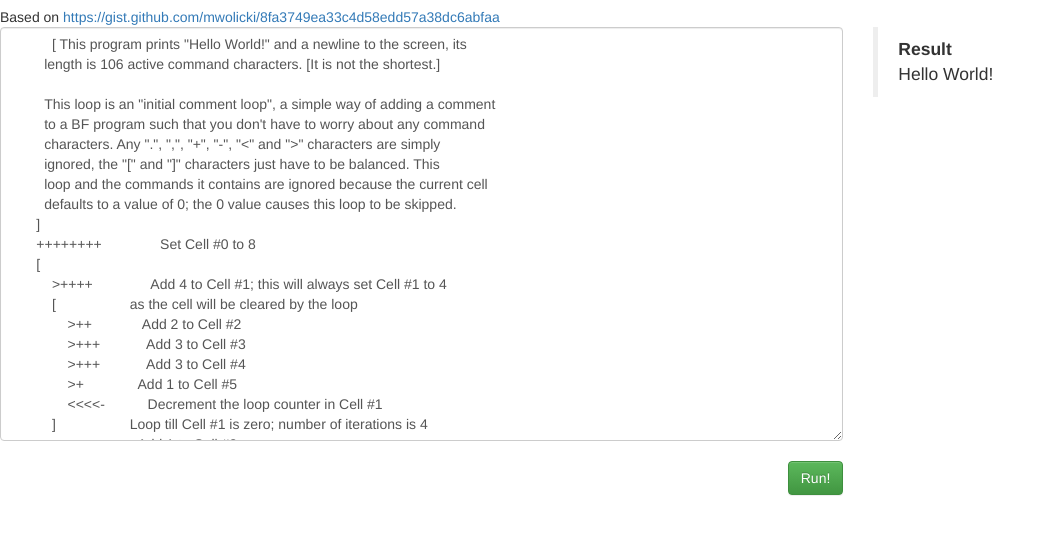
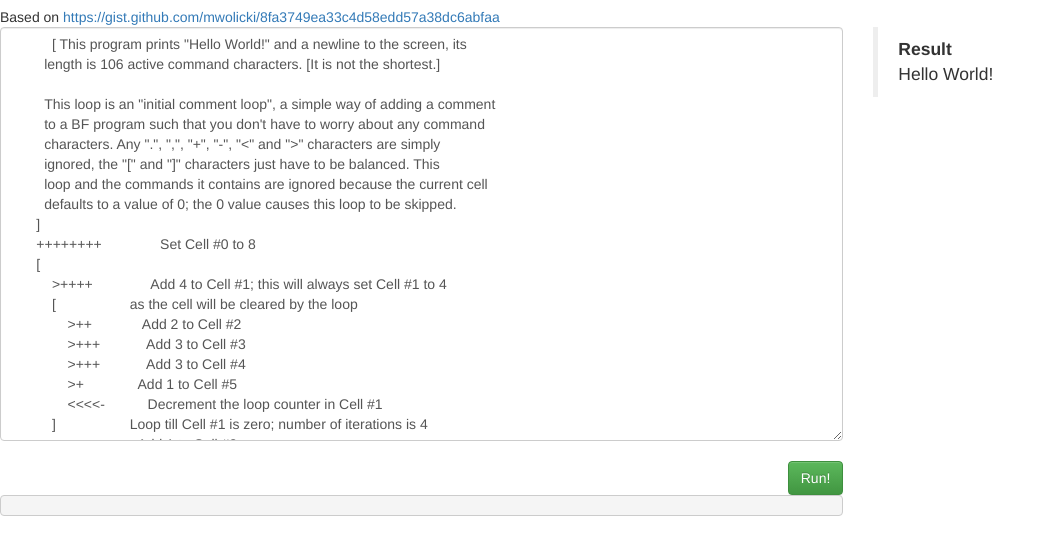
Before and after one commit to mwolicki/brainfuck_web, a website: page public/index.html in a window 1280 px wide. Shown: the part 63-618 px from the top of the page, without its empty margins (0-1055 px from the left). Drawn offline with nearby package versions, Linux system fonts and the light colour scheme.

Commit message:
transpile to c#

```diff
--- a/public/index.html
+++ b/public/index.html
@@ -77,6 +77,11 @@
         <button type="Button" class="btn btn-success">Run!</button>
       </div>
     </div>
+    <div class="row">
+      <div class="col-md-8 text-right">
+        <pre id="code"></pre>
+      </div>
+    </div>
 
 
 
```
Also changed, not shown: 1 other file.
